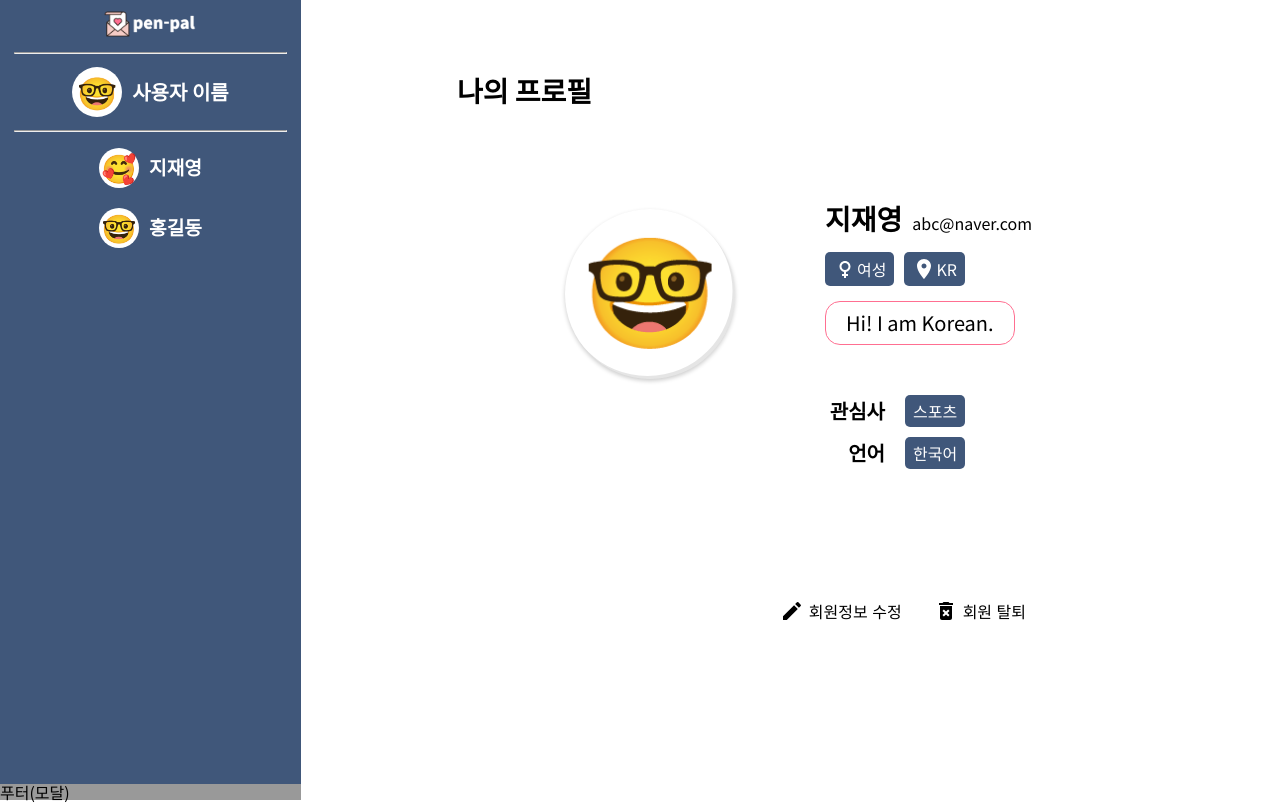
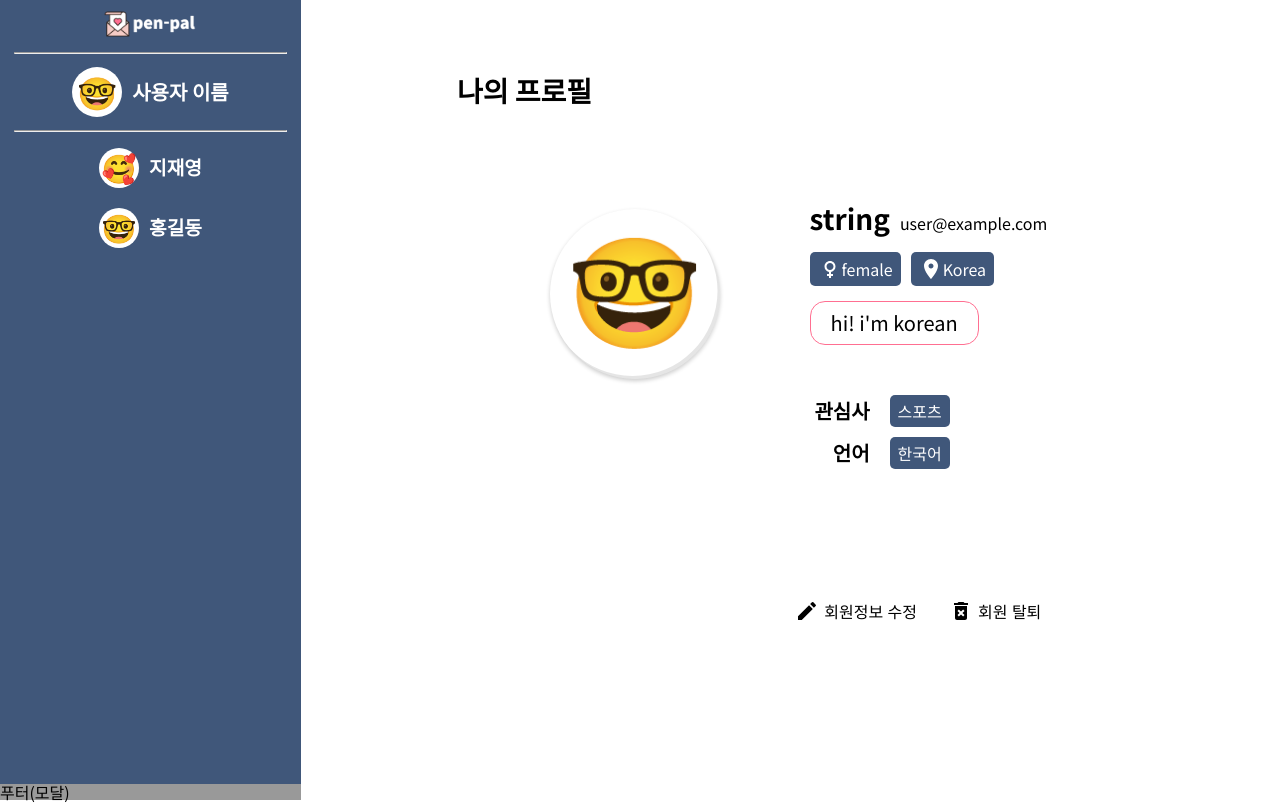
Before and after one commit to nowirte/MaeilMail, a React (Create React App) app in the folder client/: page /mypage in a window 1280 px wide. Built offline with nearby package versions, Linux system fonts and the light colour scheme.

Commit message:
[#36] test: user 임시 데이터 작성

```diff
--- a/client/src/pages/MyPage/User.jsx
+++ b/client/src/pages/MyPage/User.jsx
@@ -60,28 +60,36 @@ const Introduction = styled.div`
 `;
 
 const UserArea = () => {
+  const { email, nickname, gender, location, profileText } = {
+    email: 'user@example.com',
+    nickname: 'string',
+    gender: 'female',
+    location: 'Korea',
+    profileText: "hi! i'm korean",
+    profile_image: 'string',
+  };
   return (
     <User>
       <Account>
-        <span className="userName">지재영</span>
-        <span className="userEmail">abc@naver.com</span>
+        <span className="userName">{nickname}</span>
+        <span className="userEmail">{email}</span>
       </Account>
       <Info>
         <div className="gender">
           <p>
             <FemaleIcon />
-            여성
+            {gender}
           </p>
         </div>
         <div className="location">
           <p>
             <LocationOnIcon />
-            KR
+            {location}
           </p>
         </div>
       </Info>
       <Introduction>
-        <span>Hi! I am Korean.</span>
+        <span>{profileText}</span>
       </Introduction>
       <AdditionalUserInfoArea />
     </User>
```
